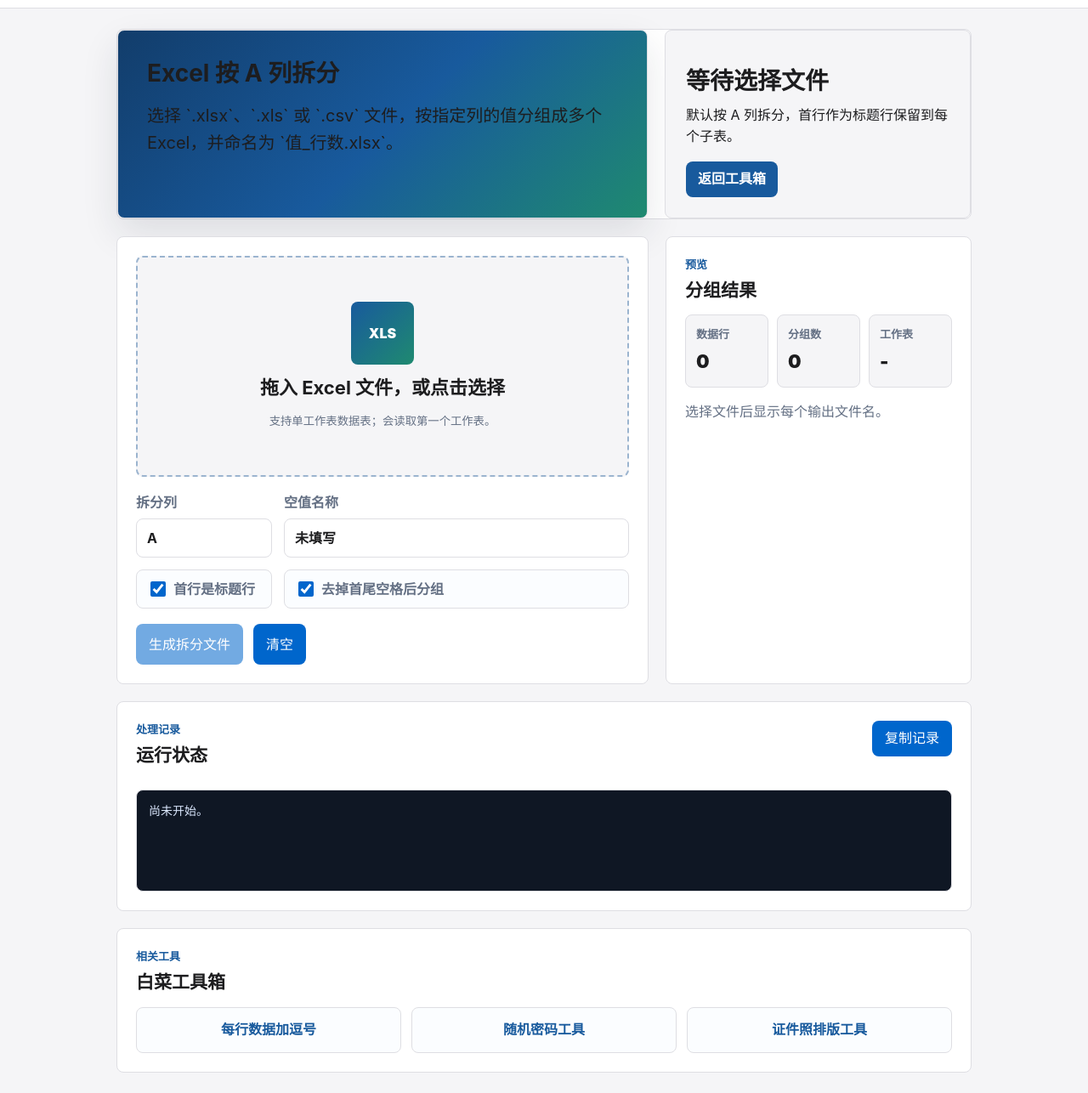
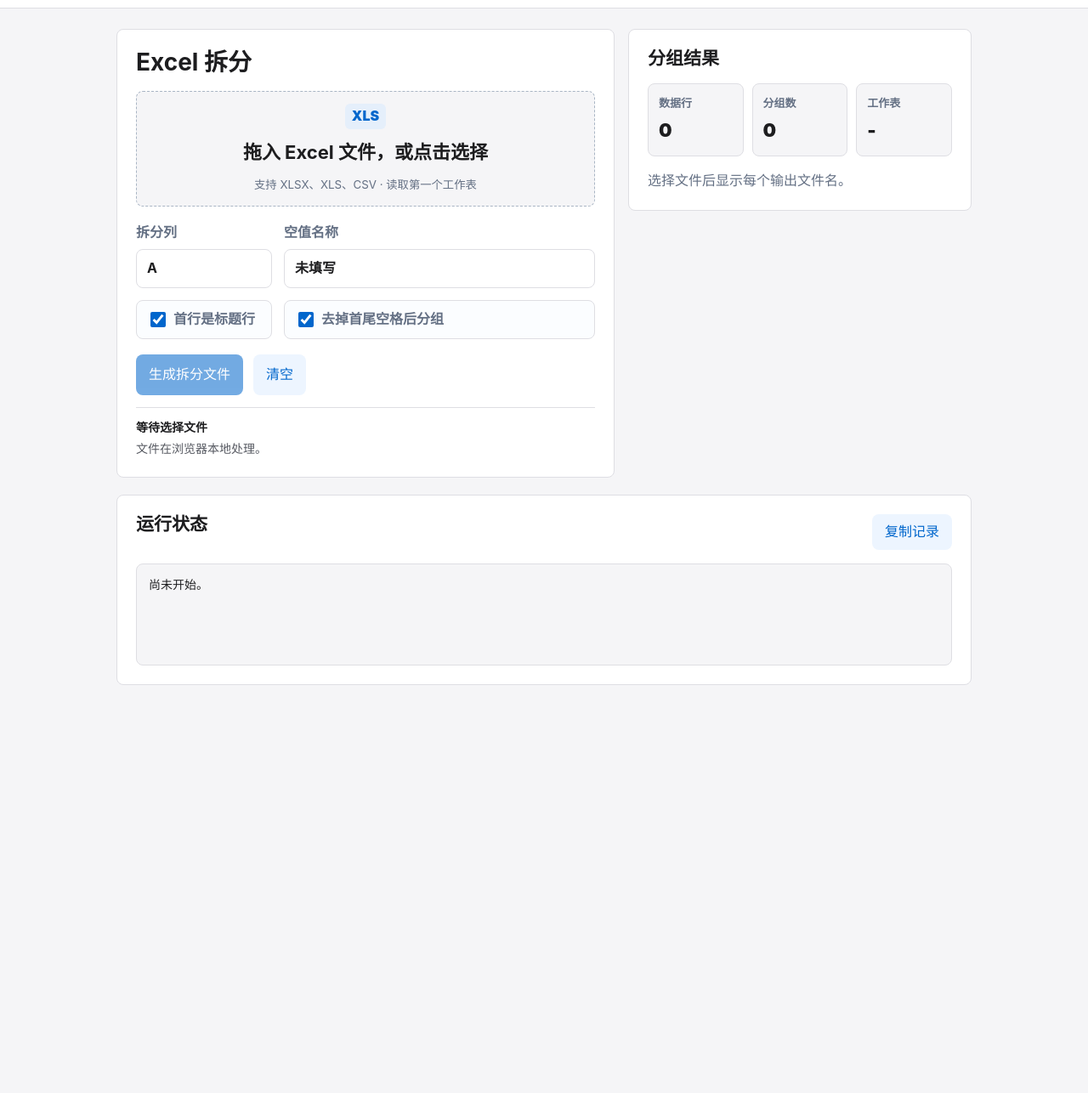
Before and after one commit to baicaige/excel-splitter, a plain HTML site: page index.html in a window 1280 px wide. Shown: the part 53-1339 px from the top of the page at 85% size. After the commit the page ends 883 px from the top, so only its background shows below. Drawn offline with Linux system fonts and the light colour scheme.

Commit message:
Align Excel splitter workspace with the tools dashboard

```diff
--- a/index.html
+++ b/index.html
@@ -45,33 +45,40 @@ body.suite { display:block; margin:0; padding:0; color:var(--ink); background:va
   .suite .suite-panel { padding:16px }
   .suite h1 { font-size:23px }
 }
+
+.suite .shell { display:block }
+.suite .workspace { display:grid; grid-template-columns:minmax(0, 1.45fr) minmax(0, 1fr); gap:16px; align-items:start; margin:0 0 16px }
+.suite .upload-panel,.suite .summary-panel,.suite .log-panel { min-width:0; padding:22px }
+.suite .drop-zone { min-height:112px; padding:14px; border:1px dashed #a9b5c4; color:var(--ink) }
+.suite .drop-zone:hover,.suite .drop-zone:focus-within { border-color:var(--accent); background:#edf5ff }
+.suite .upload-icon { width:auto; height:auto; padding:2px 8px; border-radius:6px; color:var(--accent); background:#e5effb; box-shadow:none }
+.suite .ghost-button,.suite .text-button { background:#edf5ff; color:var(--accent) }
+.suite .ghost-button:hover,.suite .text-button:hover { color:white }
+.suite .split-status { margin-top:14px; padding-top:12px; border-top:1px solid var(--line); font-size:14px }
+.suite .split-status p { margin:3px 0 0; color:#565961 }
+.suite .stats,.suite .group-list,.suite #logOutput { overflow-wrap:anywhere }
+.suite #logOutput { white-space:pre-wrap; background:var(--surface); color:var(--ink); border:1px solid var(--line); border-radius:8px }
+@media(max-width:760px) {
+  .suite .workspace { grid-template-columns:minmax(0,1fr) }
+  .suite .upload-panel,.suite .summary-panel,.suite .log-panel { padding:16px }
+}
+@media(max-width:420px) {
+  .suite .options-grid { grid-template-columns:minmax(0,1fr) }
+}
 </style>
 </head>
   <body class="suite"><header class="tool-nav"><nav aria-label="工具导航"><a class="brand" href="https://baicaige.github.io/format-tool/">白菜的小工具</a><div><a href="https://baicaige.github.io/format-tool/#openid">OpenID 拆分</a><a href="https://baicaige.github.io/excel-splitter/" aria-current="page">Excel 拆分</a><a href="https://baicaige.github.io/format-tool/zhengjianzhao.html">证件照排版</a><a href="https://baicaige.github.io/format-tool/mima.html">随机密码</a></div></nav></header>
     <main class="shell">
 
 
-      <section class="hero" aria-labelledby="page-title">
-        <div>
-          <p class="eyebrow">白菜工具箱 · 本地处理</p>
-          <h1 id="page-title">Excel 按 A 列拆分</h1>
-          <p class="subtitle">选择 `.xlsx`、`.xls` 或 `.csv` 文件，按指定列的值分组成多个 Excel，并命名为 `值_行数.xlsx`。</p>
-        </div>
-        <div class="hero-panel">
-          <span>不上传表格</span>
-          <strong id="statusTitle">等待选择文件</strong>
-          <p id="statusText">默认按 A 列拆分，首行作为标题行保留到每个子表。</p>
-          <a class="side-link" href="https://baicaige.github.io/format-tool/">返回工具箱</a>
-        </div>
-      </section>
-
-      <section class="workspace">
-        <div class="upload-panel">
+<section class="workspace">
+        <div class="upload-panel" aria-labelledby="page-title">
+          <h1 id="page-title">Excel 拆分</h1>
           <label class="drop-zone" id="dropZone">
             <input id="fileInput" type="file" accept=".xlsx,.xls,.csv" />
             <span class="upload-icon" aria-hidden="true">XLS</span>
             <strong>拖入 Excel 文件，或点击选择</strong>
-            <small id="fileHint">支持单工作表数据表；会读取第一个工作表。</small>
+            <small id="fileHint">支持 XLSX、XLS、CSV · 读取第一个工作表</small>
           </label>
 
           <div class="options-grid" aria-label="拆分设置">
@@ -97,11 +104,12 @@ body.suite { display:block; margin:0; padding:0; color:var(--ink); background:va
             <button class="primary-button" id="splitButton" type="button" disabled>生成拆分文件</button>
             <button class="ghost-button" id="resetButton" type="button">清空</button>
           </div>
+          <div class="split-status" role="status"><strong id="statusTitle">等待选择文件</strong><p id="statusText">文件在浏览器本地处理。</p></div>
         </div>
 
         <aside class="summary-panel" aria-labelledby="summary-title">
           <div class="panel-heading">
-            <p class="eyebrow">预览</p>
+
             <h2 id="summary-title">分组结果</h2>
           </div>
           <dl class="stats">
@@ -116,7 +124,7 @@ body.suite { display:block; margin:0; padding:0; color:var(--ink); background:va
       <section class="log-panel" aria-live="polite">
         <div class="panel-heading inline">
           <div>
-            <p class="eyebrow">处理记录</p>
+
             <h2>运行状态</h2>
           </div>
           <button class="text-button" id="copyLogButton" type="button">复制记录</button>
@@ -124,17 +132,6 @@ body.suite { display:block; margin:0; padding:0; color:var(--ink); background:va
         <pre id="logOutput">尚未开始。</pre>
       </section>
 
-      <section class="related-panel" aria-labelledby="related-title">
-        <div class="panel-heading">
-          <p class="eyebrow">相关工具</p>
-          <h2 id="related-title">白菜工具箱</h2>
-        </div>
-        <div class="related-grid">
-          <a href="https://baicaige.github.io/format-tool/">每行数据加逗号</a>
-          <a href="https://baicaige.github.io/format-tool/mima.html">随机密码工具</a>
-          <a href="https://baicaige.github.io/format-tool/zhengjianzhao.html">证件照排版工具</a>
-        </div>
-      </section>
     </main>
 
     <div class="toast" id="toast" role="status" aria-live="polite"></div>
```
